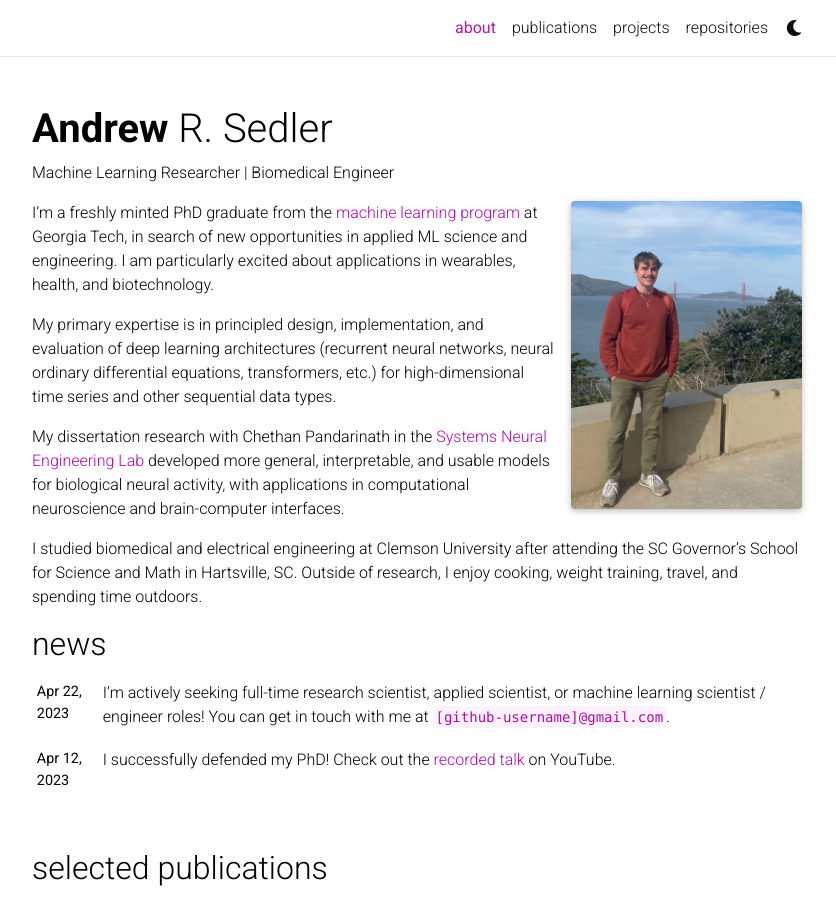
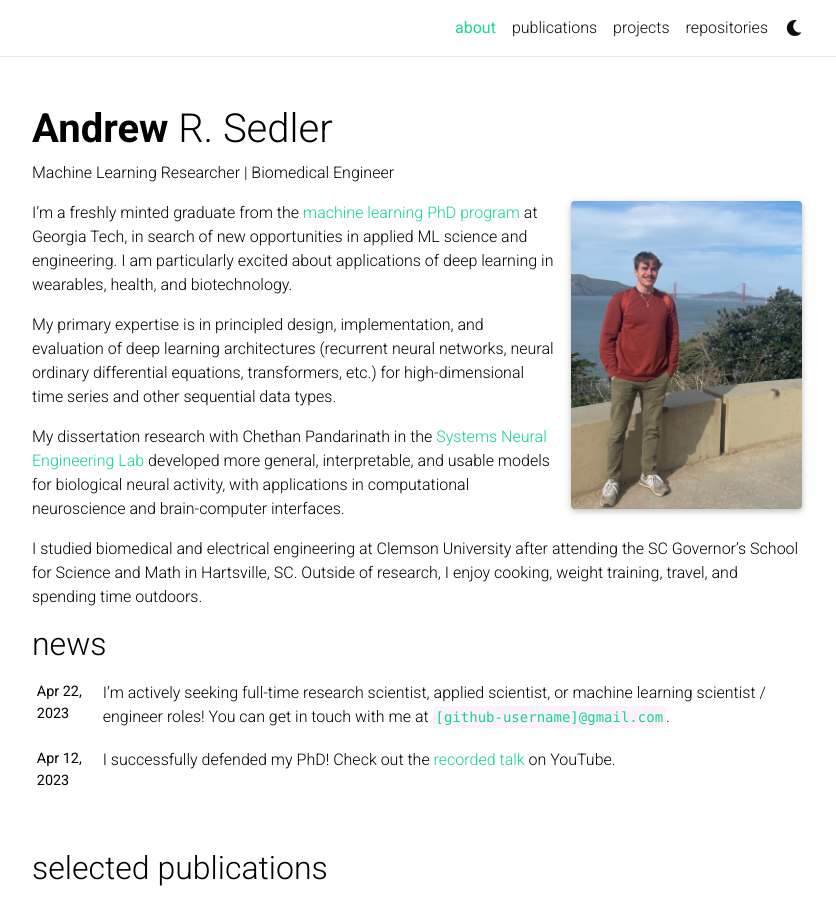
Before and after one commit to arsedler9/arsedler9.github.io, a Jekyll site: the page built from _pages/about.md, in a window 1280 px wide and 1250 px high, cut to the strip 0-899 px from the top of the window. Shown: the whole strip, without its empty margins (223-1059 px from the left). Built offline with Jekyll 4.4.1, drawn with Linux system fonts in a browser that asks for light colours; full-size pictures stand in for the smaller copies a plugin makes; comment, search, counter and statistics services are not loaded; a style sheet for code colours, icons or effects is not loaded.

Commit message:
Tweak themes

```diff
--- a/_config.yml
+++ b/_config.yml
@@ -16,7 +16,7 @@
 keywords: jekyll, jekyll-theme, academic-website, portfolio-website  # add your own keywords or leave empty
 
 lang: en # the language of your site (for example: en, fr, cn, ru, etc.)
-icon: 🧠  # the emoji used as the favicon (alternatively, provide image name in /assets/img/)
+icon: ⚡  # the emoji used as the favicon (alternatively, provide image name in /assets/img/)
 
 url: https://arsedler9.github.io # the base hostname & protocol for your site
 baseurl:  # the subpath of your site, e.g. /blog/
--- a/_pages/about.md
+++ b/_pages/about.md
@@ -18,7 +18,7 @@ selected_papers: true # includes a list of papers marked as "selected={true}"
 social: true  # includes social icons at the bottom of the page
 ---
 
-I'm a freshly minted PhD graduate from the [machine learning program](https://ml.gatech.edu/phd) at Georgia Tech, in search of new opportunities in applied ML science and engineering. I am particularly excited about applications in wearables, health, and biotechnology.
+I'm a freshly minted graduate from the [machine learning PhD program](https://ml.gatech.edu/phd) at Georgia Tech, in search of new opportunities in applied ML science and engineering. I am particularly excited about applications of deep learning in wearables, health, and biotechnology.
 
 My primary expertise is in principled design, implementation, and evaluation of deep learning architectures (recurrent neural networks, neural ordinary differential equations, transformers, etc.) for high-dimensional time series and other sequential data types.
 
--- a/_sass/_themes.scss
+++ b/_sass/_themes.scss
@@ -7,8 +7,8 @@
   --global-code-bg-color: #{$code-bg-color-light};
   --global-text-color: #{$black-color};
   --global-text-color-light: #{$grey-color};
-  --global-theme-color: #{$purple-color};
-  --global-hover-color: #{$purple-color};
+  --global-theme-color: #{$green-color-bright};
+  --global-hover-color: #{$green-color-bright};
   --global-footer-bg-color: #{$grey-color-dark};
   --global-footer-text-color: #{$grey-color-light};
   --global-footer-link-color: #{$white-color};
```
